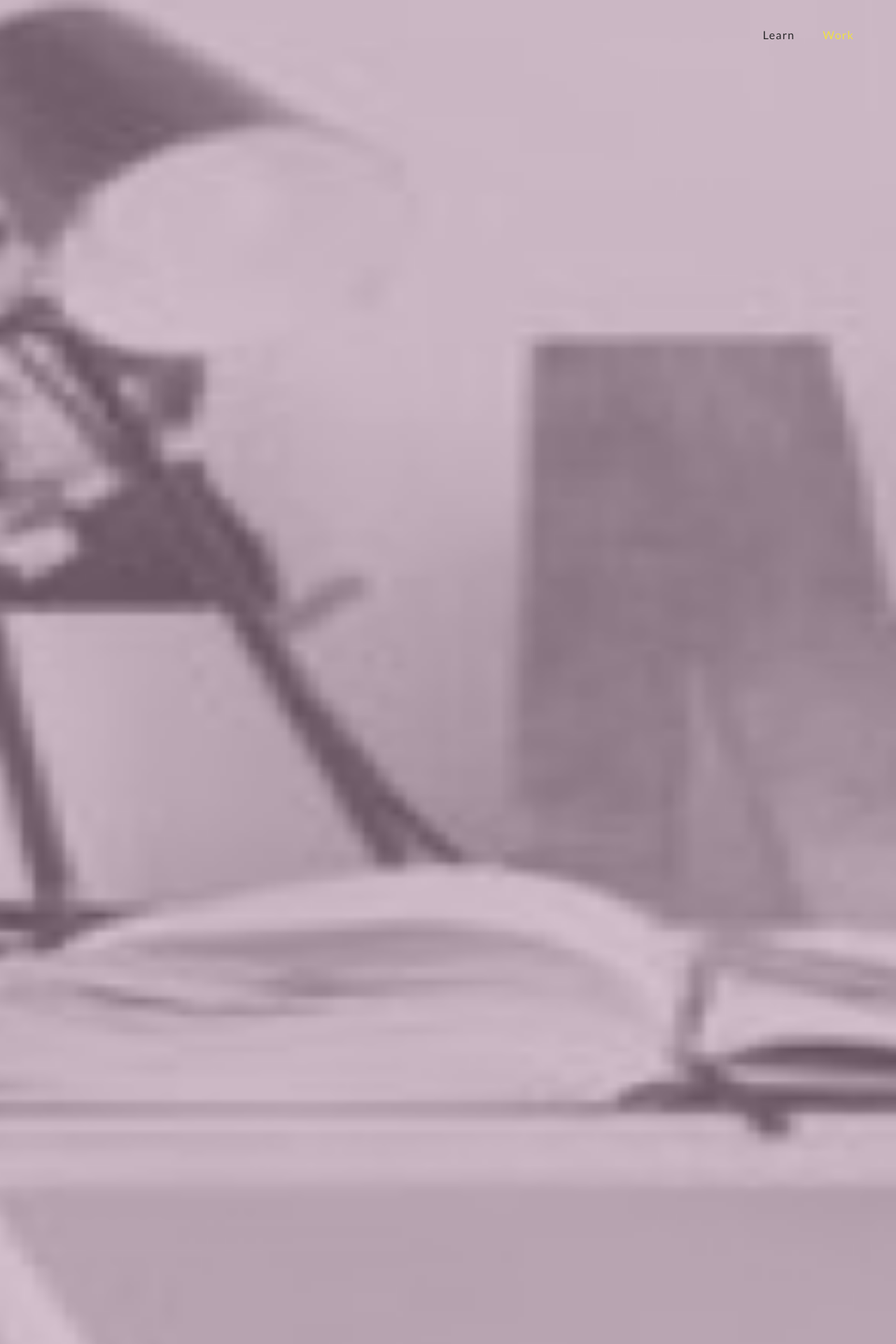
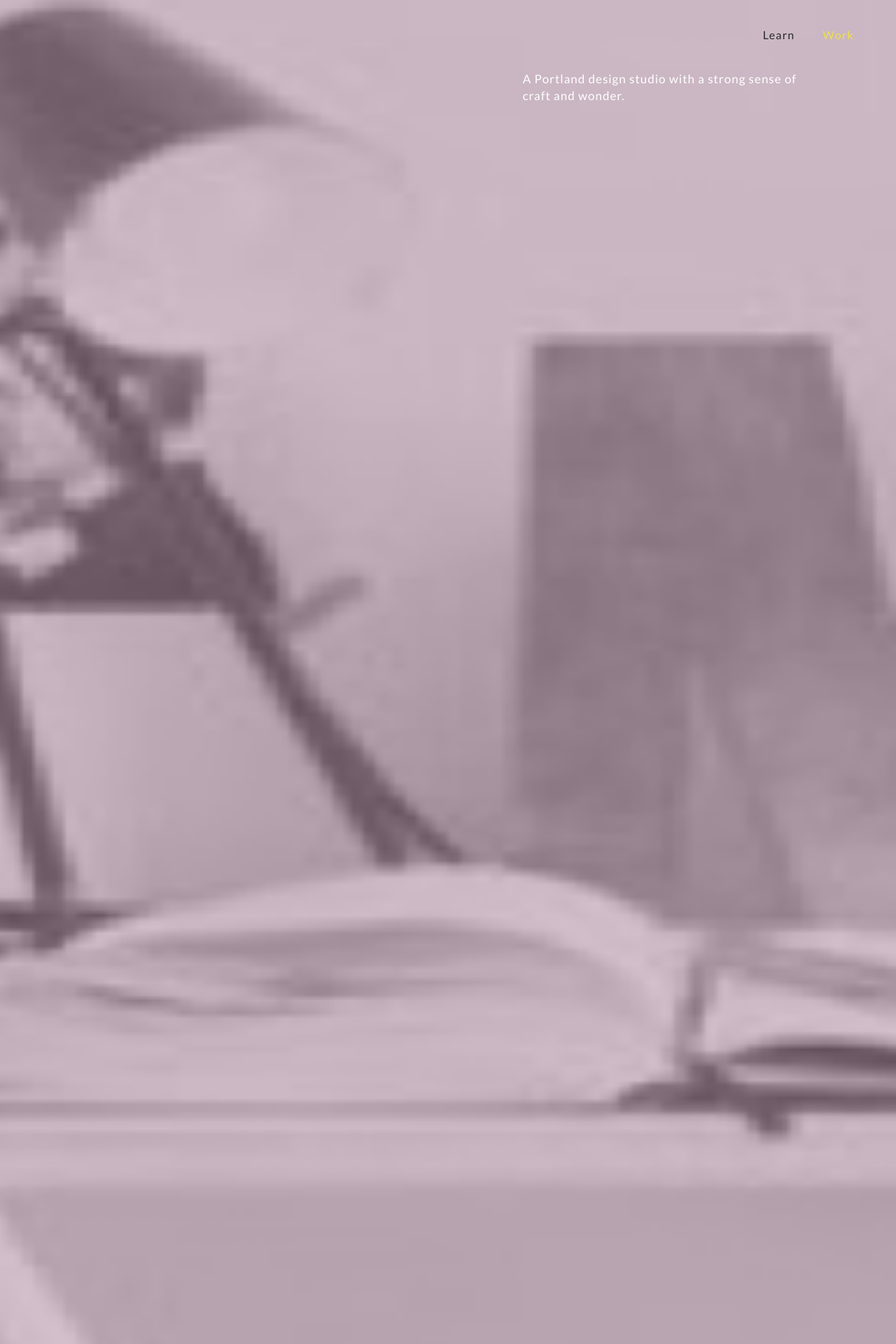
Before and after one commit to dontwakebrannan/protistdesign, a Jekyll site: the page built from work/index.html, in a window 1280 px wide. Shown: the top 1920 px of the page at 70% size. Built offline with Jekyll 4.4.1, drawn with Linux system fonts in a browser that asks for light colours; some web fonts are replaced; a script that is not in the unit is left out.

Commit message:
Some work page cleanup

```diff
--- a/_sass/module.scss
+++ b/_sass/module.scss
@@ -62,6 +62,9 @@
   }
 }
 .work-banner {
+  background-image: url('../images/person-girl-mobile.svg');
+  background-repeat: no-repeat;
+  background-position: 100% 100%;
   background-color: $purple;
   @include grid-media($main-grid) {
     background-image: none;
@@ -105,11 +108,15 @@
     font-size: 17px;
     font-weight: 400;
     font-family: $sans-serif;
-    line-height: 1.6;
+    letter-spacing: 1px;
+    line-height: 1.4;
     @include grid-media($main-grid) {
       margin-top: inherit;
     }
   }
+}
+.work-banner .subtitle h2 {
+  color: #fff;
 }
 .project-banner {
   position: relative;
@@ -189,6 +196,32 @@
       background-color: $purple;
     }
   }
+}
+@keyframes downArrow {
+  0% {
+    transform: translateY(-5px);
+  }
+  100% {
+    transform: translateY(0);
+  }
+}
+.scroll-down-arrow {
+  position: absolute;
+  left: 50%;
+  bottom: 10px;
+  display: block;
+  width: 28px;
+  height: 40px;
+  background-image: url('../images/scroll-down-arrow.svg');
+  background-repeat: no-repeat;
+  background-size: contain;
+  background-position: center;
+  transform: translateY(-5px);
+  animation-name: downArrow;
+  animation-duration: 1s;
+  animation-delay: 2s;
+  animation-iteration-count: infinite;
+  animation-direction: alternate;
 }
 // ABOUT
 .about {
@@ -321,6 +354,7 @@
 // PORTFOLIO HIGHLIGHTS
 .portfolio-highlights { }
 .categories {
+  @include grid-column(12, $full-bleed);
   line-height: 1em;
 }
 .categories span {
--- a/index.html
+++ b/index.html
@@ -13,6 +13,7 @@
     <div class="subtitle">
       <h2>A Portland design studio with a strong sense of craft and wonder.</h2>
     </div>
+    <span class="scroll-down-arrow"></span>
   </div>
 </header>
 {% include surprise.html %}
--- a/work/index.html
+++ b/work/index.html
@@ -9,11 +9,10 @@
     <div class="logo">
       <h1><a href="{{ '/' | prepend:site.baseurl }}"><img src="{{ '/images/protist-logo-white.svg' | prepend:site.baseurl }}" alt="Protist Design" /></a></h1>
     </div>
-    <!--
     <div class="subtitle">
       <h2>A Portland design studio with a strong sense of craft and wonder.</h2>
     </div>
-    -->
+    <span class="scroll-down-arrow"></span>
   </div>
 </header>
 
@@ -26,14 +25,17 @@
     </header>
     <!--
     <h4>Highlights</h4>
-    <p>We're proud of our past collaborations with our clients. Here are a few highlights.</p>
-    -->
+    <p>We're proud of our past collaborations with our clients. Here are a few highlights.</p> -->
   </div>
 
   <div class="portfolio-highlights">
 
     <div class="highlight">
       <h5><a href="/work/rapt-media">Rapt Media</a></h5>
+      <a href="{{ '/work/rapt-media/' | prepend:site.baseurl }}">
+        <img src="{{ '/images/rapt-media/rapt-media-highlight.png' | prepend:site.baseurl }}" alt="Rapt Media" />
+        <span class="project-go">Go</span>
+      </a>
       <p class="categories">
         <span>UI/UX</span>
         <span>Product design</span>
@@ -41,23 +43,19 @@
         <span>Identity</span>
         <span>Web design</span>
       </p>
-      <a href="{{ '/work/rapt-media/' | prepend:site.baseurl }}">
-        <img src="{{ '/images/rapt-media/rapt-media-highlight.png' | prepend:site.baseurl }}" alt="Rapt Media" />
-        <span class="project-go">Go</span>
-      </a>
     </div>
 
     <div class="highlight">
       <h5><a href="/work/qwikly">Qwikly</a></h5>
+      <a href="{{ '/work/qwikly/' | prepend:site.baseurl }}">
+        <img src="{{ '/images/qwikly/qwikly-highlight.png' | prepend:site.baseurl }}" alt="Qwikly" />
+        <span class="project-go">Go</span>
+      </a>
       <p class="categories">
         <span>UI/UX design</span>
         <span>Identity</span>
         <span>Web design</span>
       </p>
-      <a href="{{ '/work/qwikly/' | prepend:site.baseurl }}">
-        <img src="{{ '/images/qwikly/qwikly-highlight.png' | prepend:site.baseurl }}" alt="Qwikly" />
-        <span class="project-go">Go</span>
-      </a>
     </div>
 
     <!--
```
Also changed, not shown: images/person-boy-mobile.svg, images/person-boy.svg, images/person-girl-mobile.svg (added).
